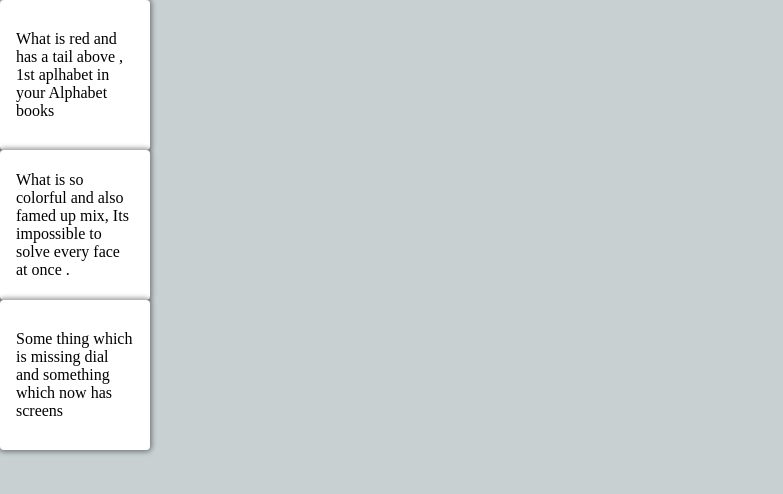
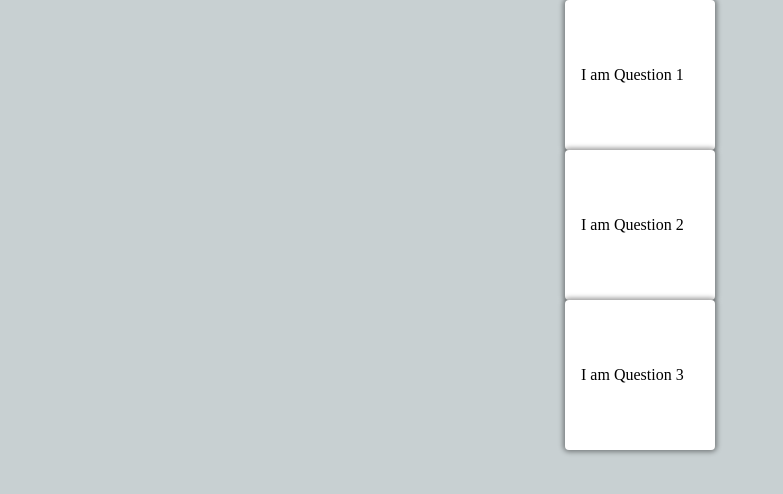
Before and after one commit to Jaisur-Akhil/shri, a React (Create React App) app: page / in a window 1280 px wide. Shown: the top 494 px of the page, without its empty margins (0-783 px from the left). Built offline with nearby package versions, Linux system fonts and the light colour scheme; data requests are answered from the project's data file.

Commit message:
json server done

```diff
--- a/package.json
+++ b/package.json
@@ -6,6 +6,8 @@
     "@testing-library/jest-dom": "^5.16.1",
     "@testing-library/react": "^12.1.2",
     "@testing-library/user-event": "^13.5.0",
+    "axios": "^0.24.0",
+    "json-server": "^0.17.0",
     "react": "^17.0.2",
     "react-dom": "^17.0.2",
     "react-scripts": "5.0.0",
@@ -15,7 +17,8 @@
     "start": "react-scripts start",
     "build": "react-scripts build",
     "test": "react-scripts test",
-    "eject": "react-scripts eject"
+    "eject": "react-scripts eject",
+    "json-server": "json-server --host 127.0.0.1 --port 3002 --watch src/db.json "
   },
   "eslintConfig": {
     "extends": [
--- a/src/App.js
+++ b/src/App.js
@@ -1,12 +1,27 @@
 /** @format */
-import React, { useState } from 'react';
+import React, { useState, useEffect } from 'react';
 import FlashcardList from './Component/FlashcardList';
-import './Style/app.css'
+import './Style/app.css';
+import axios from 'axios';
 
 function App() {
   const [flashcards, setFlashcards] = useState(Sample_flashcards);
+  useEffect(() => {
+    axios.get('http://127.0.0.1:3002/sample').then((res) => {
+      setFlashcards(
+        res.data.map((data, index) => {
+          return {
+            id: `${index}`,
+            question: data.question,
+            hint: data.hint,
+          };
+        })
+      );
+      console.log(res.data + 'this is from console');
+    });
+  }, []);
   return (
-    <div className='App'>
+    <div className='app'>
       <FlashcardList flashcards={flashcards} />
     </div>
   );
@@ -14,24 +29,24 @@ function App() {
 
 const Sample_flashcards = [
   {
-    id: 1,
+    id: 6,
     question:
       'What is red and has a tail above , 1st aplhabet in your Alphabet books ',
-    Hint: 'Hint is yet to be descide ',
+    hint: 'Hint is yet to be descide ',
   },
   {
-    id: 2,
+    id: 7,
     question:
       'What is so colorful and also famed up mix, Its impossible to solve every face at once .  ',
-    Hint: 'Its always been there in your maths testbook also 9 std textbook has its picture on it ',
+    hint: 'Its always been there in your maths testbook also 9 std textbook has its picture on it ',
   },
   {
-    id: 3,
+    id: 8,
     question:
       'Some thing which is missing dial and something which now has screens',
-    Hint: 'Hint is yet to be descide ',
+    hint: 'Hint is yet to be descide ',
   },
 ];
-console.log(Sample_flashcards)
+console.log(Sample_flashcards);
 
 export default App;
--- a/src/Component/Flashcard.js
+++ b/src/Component/Flashcard.js
@@ -9,7 +9,7 @@ export default function Flashcard({flashcard}) {
 {flashcard.question}
 </div>
 <div className='back'>
-{flashcard.Hint}
+{flashcard.hint}
 </div>
             {/* {flip ? flashcard.Hint :flashcard.question} */}
         </div>
--- a/src/Style/app.css
+++ b/src/Style/app.css
@@ -2,8 +2,14 @@
 
 body {
   background-color: #c8d0d2;
-  margin : 0;
+  margin: 0;
 }
+.app {
+  display: flex;
+  justify-content: center;
+  flex-direction: row;
+}
+
 .card {
   display: flex;
   justify-content: center;
@@ -20,6 +26,7 @@ body {
     translateY(var(--translate-y, 0));
   /* //for 3d look  */
   transform-style: preserve-3d;
+  flex-direction: column;
 }
 .card.flip {
   --rotate-y: 180deg;
@@ -28,6 +35,10 @@ body {
 .card :hover {
   --translate-y: -2px;
   box-shadow: 0 0 5px 2px rgba(0, 0, 0, 0.5);
+}
+
+.card .front {
+  left: 0;
 }
 
 .card .front,
--- /dev/null
+++ b/src/db.json
@@ -0,0 +1,22 @@
+{
+    "sample":[
+        {
+            "id": 1,
+            "question":
+              "I am Question 1 ",
+            "hint": "Hint is yet to be descide "
+          },
+          {
+            "id": 2,
+            "question":
+              "I am Question 2",
+            "hint": "'Its always been there in your maths testbook also 9 std textbook has its picture on it "
+          },
+          {
+            "id": 3,
+            "question":
+              "I am Question 3",
+            "hint": "'Hint is yet to be descide '"
+          }
+    ]
+}
```
Also changed, not shown: db.json (added, +19 -0 lines), 1 other file (tests, documents, lock files or other folders).
